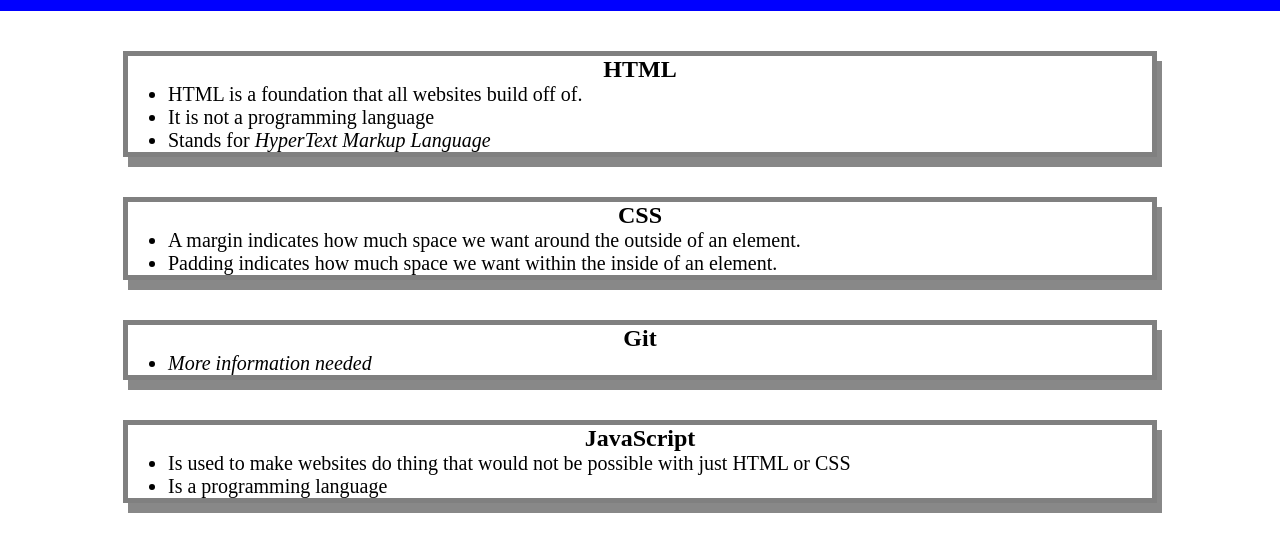
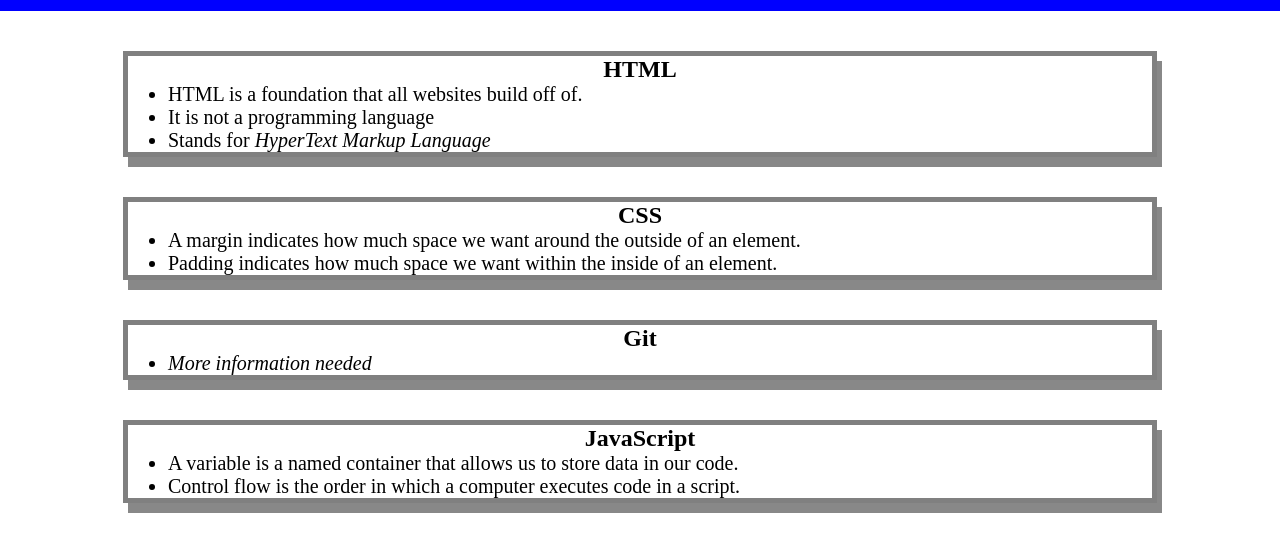
Before and after one commit to BowieRC/pre-work-guide, a plain HTML site: page index.html in a window 1280 px wide. Shown: the part 109-649 px from the top of the page. Drawn offline with Linux system fonts and the light colour scheme.

Commit message:
added js information

```diff
--- a/index.html
+++ b/index.html
@@ -41,8 +41,8 @@
         <section class = "card" id="JavaScript-section">
           <h2>JavaScript</h2>
            <ul>
-              <li>Is used to make websites do thing that would not be possible with just HTML or CSS</li>
-              <li>Is a programming language</li>
+            <li>A variable is a named container that allows us to store data in our code.</li>
+            <li>Control flow is the order in which a computer executes code in a script.</li>
            </ul>
         </section>
         <section class="card" id="study-topic">
```
